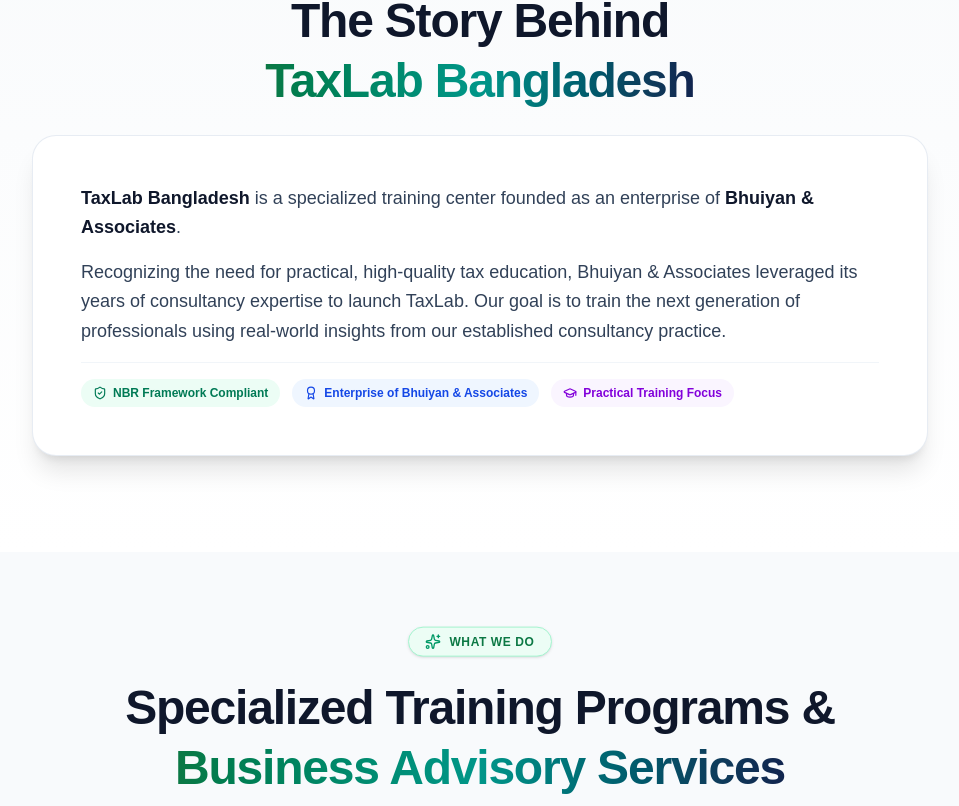
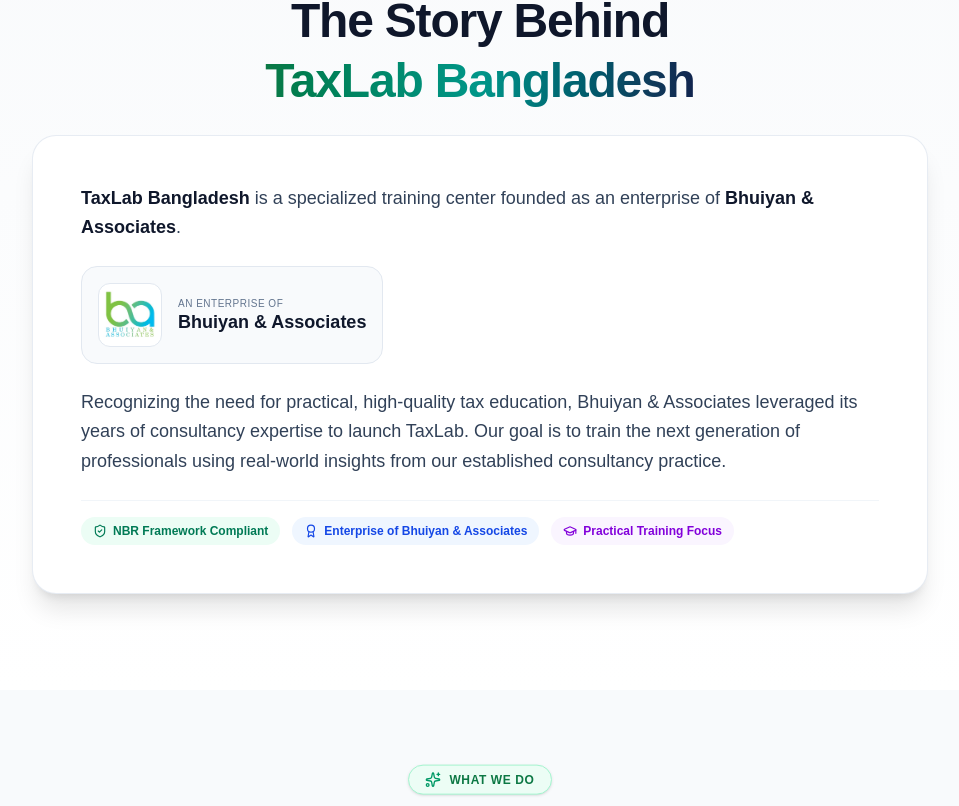
Before and after one commit to didarulislam01833/tax-lab-bangladesh, a Next.js app: page /about in a window 1280 px wide. Shown: the part 1114-1920 px from the top of the page, without its empty margins (160-1119 px from the left). Built offline with nearby package versions, Linux system fonts and the light colour scheme.

Commit message:
Logo 2 added

```diff
--- a/app/about/page.js
+++ b/app/about/page.js
@@ -262,7 +262,7 @@ export default function About() {
                 </div>
             </section>
 
-            {/* ===== NEW: About Us Introduction Section (Fully in English) ===== */}
+            {/* ===== About Us Introduction Section ===== */}
             <section className="py-16 md:py-24 bg-gradient-to-b from-slate-50 to-white">
                 <div className="max-w-[1200px] mx-auto px-6 sm:px-8 lg:px-12">
                     <div className="max-w-4xl mx-auto text-center space-y-6">
@@ -280,12 +280,30 @@ export default function About() {
                             </span>
                         </h2>
 
-                        {/* Main Content - Your Provided Text (Fully in English) */}
-                        <div className="bg-white rounded-3xl border border-slate-200/80 shadow-xl p-8 sm:p-12 text-left space-y-4">
+                        {/* Main Content */}
+                        <div className="bg-white rounded-3xl border border-slate-200/80 shadow-xl p-8 sm:p-12 text-left space-y-6">
                             <p className="text-slate-700 text-base sm:text-lg leading-relaxed">
                                 <strong className="text-slate-900">TaxLab Bangladesh</strong> is a specialized training center founded as an enterprise of{' '}
                                 <strong className="text-slate-900">Bhuiyan & Associates</strong>.
                             </p>
+
+                            {/* Bhuiyan & Associates Logo */}
+                            <div className="flex items-center gap-4 bg-slate-50 border border-slate-200 rounded-2xl p-4 w-fit">
+                                <img
+                                    src="/logo2.jpeg"
+                                    alt="Bhuiyan & Associates"
+                                    className="w-16 h-16 object-contain rounded-xl bg-white p-1 border border-slate-200"
+                                />
+                                <div>
+                                    <p className="text-slate-500 text-[10px] uppercase tracking-wider">
+                                        An enterprise of
+                                    </p>
+                                    <p className="text-slate-900 text-lg font-black leading-tight">
+                                        Bhuiyan & Associates
+                                    </p>
+                                </div>
+                            </div>
+
                             <p className="text-slate-700 text-base sm:text-lg leading-relaxed">
                                 Recognizing the need for practical, high-quality tax education, Bhuiyan & Associates leveraged its years of consultancy expertise to launch TaxLab. Our goal is to train the next generation of professionals using real-world insights from our established consultancy practice.
                             </p>
--- a/components/Footer.jsx
+++ b/components/Footer.jsx
@@ -23,6 +23,23 @@ export default function Footer() {
                             <h3 className="text-white text-2xl font-black tracking-tight">
                                 TaxLab <span className="text-emerald-400">Bangladesh</span>
                             </h3>
+                        </div>
+
+                        {/* Bhuiyan & Associates Logo */}
+                        <div className="flex items-center gap-3 bg-white/5 border border-slate-700/50 rounded-xl p-3 w-fit">
+                            <img
+                                src="/logo2.jpeg"
+                                alt="Bhuiyan & Associates"
+                                className="w-14 h-14 object-contain rounded-lg bg-white p-1"
+                            />
+                            <div>
+                                <p className="text-slate-400 text-[10px] uppercase tracking-wider">
+                                    An enterprise of
+                                </p>
+                                <p className="text-white text-sm font-bold leading-tight mt-0.5">
+                                    Bhuiyan & Associates
+                                </p>
+                            </div>
                         </div>
 
                         <p className="text-slate-300 text-sm leading-relaxed max-w-sm">
```
Also changed, not shown: public/logo2.jpeg (added), 1 other file (tests, documents, lock files or other folders).
